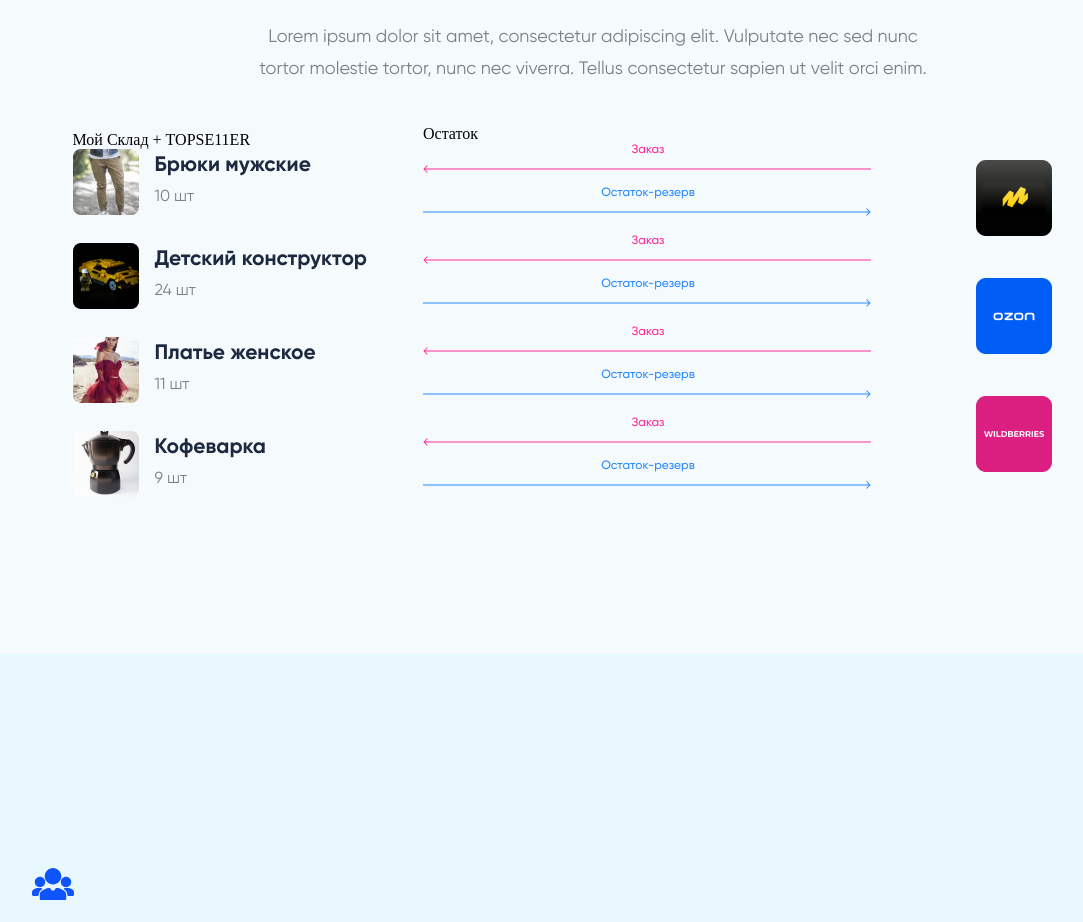
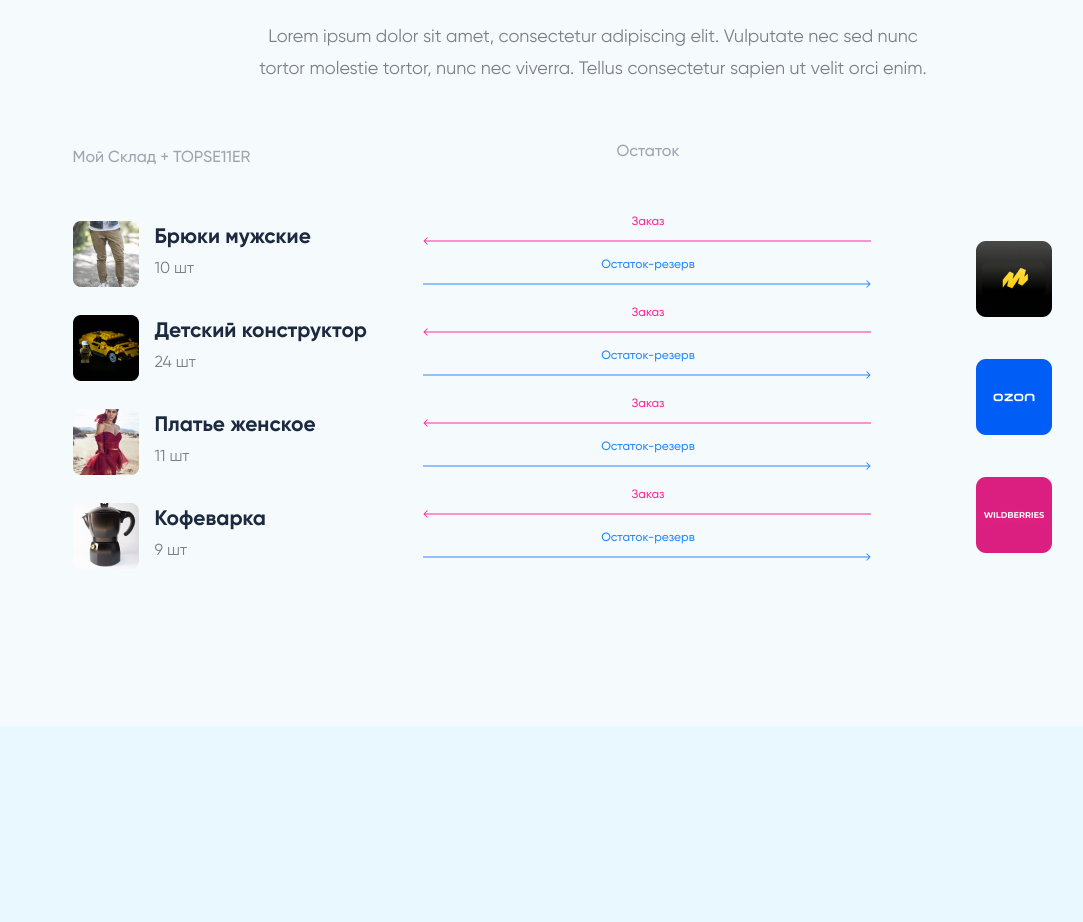
Before and after one commit to begemot404/top, a plain HTML site: page index.html in a window 1280 px wide. Shown: the part 8291-9213 px from the top of the page, without its empty margins (47-1130 px from the left). Drawn offline with nearby package versions, Linux system fonts and the light colour scheme.

Commit message:
Update style.css

```diff
--- a/css/style.css
+++ b/css/style.css
@@ -741,12 +741,35 @@ color: #FF2B99;
     flex-direction: row;
     justify-content: space-evenly;
     align-items: center;
-    margin-top: 40px;
-}
-.balance_block .balance_sklad {}
-.balance_block .balance_sklad_name {}
-.balance_block .balance_ostatok {width: 450px;}
-.balance_block .balance_ostatok_name {}
+    margin-top: 130px;
+}
+.balance_block .balance_sklad {
+    position: relative;
+}
+.balance_block .balance_sklad_name {
+    font-family: 'Gilroy Medium';
+    font-size: 16px;
+    line-height: 34px;
+/* identical to box height, or 212% */
+    color: #1D293F;
+    opacity: 0.4;
+    position: absolute;
+    width: 100%;
+    top: -80px;
+}
+.balance_block .balance_ostatok {width: 450px;position: relative;}
+.balance_block .balance_ostatok_name {
+    font-family: 'Gilroy Medium';
+    font-size: 16px;
+    line-height: 34px;
+/* identical to box height, or 212% */
+    color: #1D293F;
+    opacity: 0.4;
+    text-align: center;
+    position: absolute;
+    width: 100%;
+    top: -80px;
+}
 .balance_block .balance_ostatok .zakaz {
     font-family: 'Gilroy Medium';
     font-size: 12px;
```
